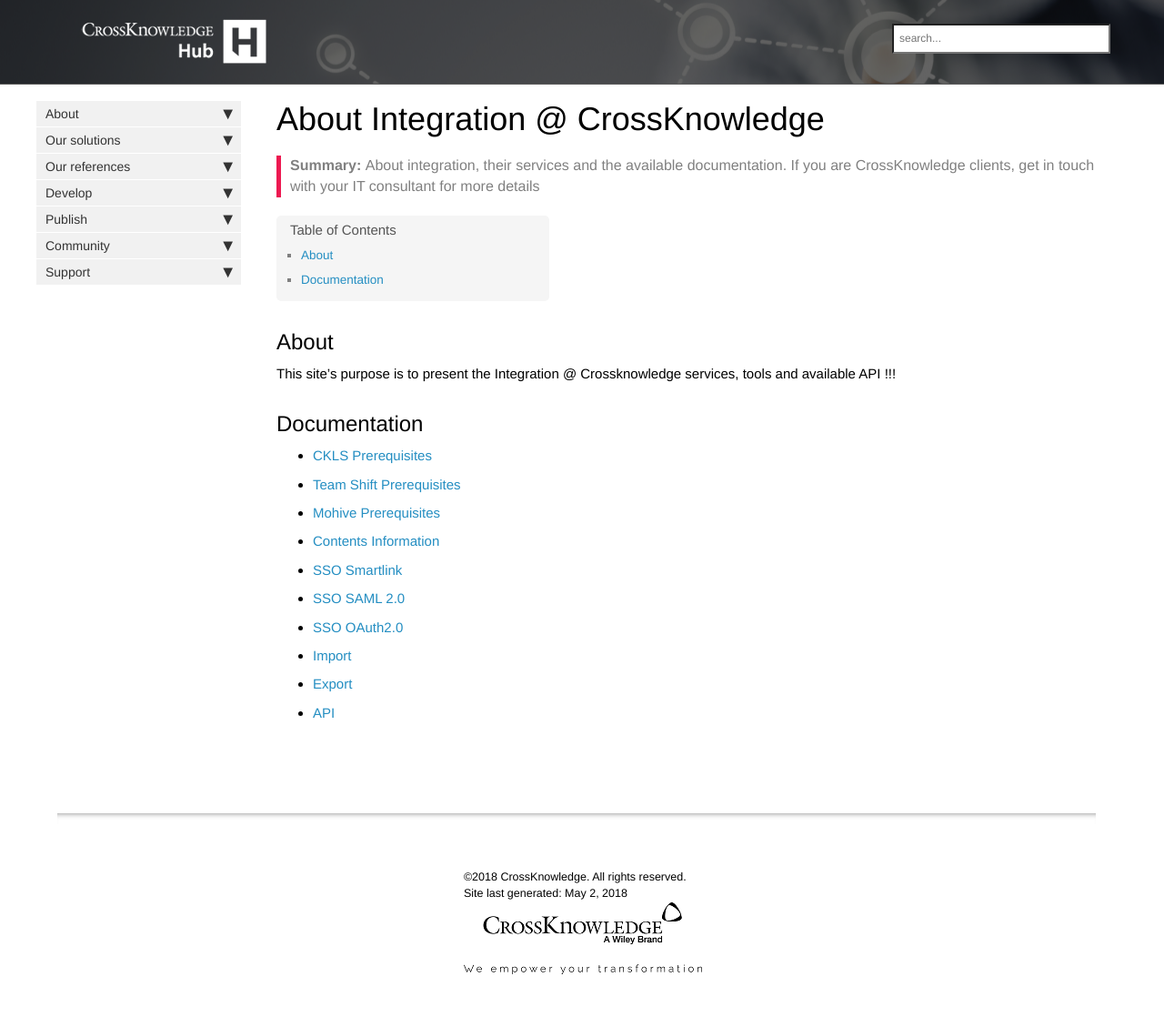
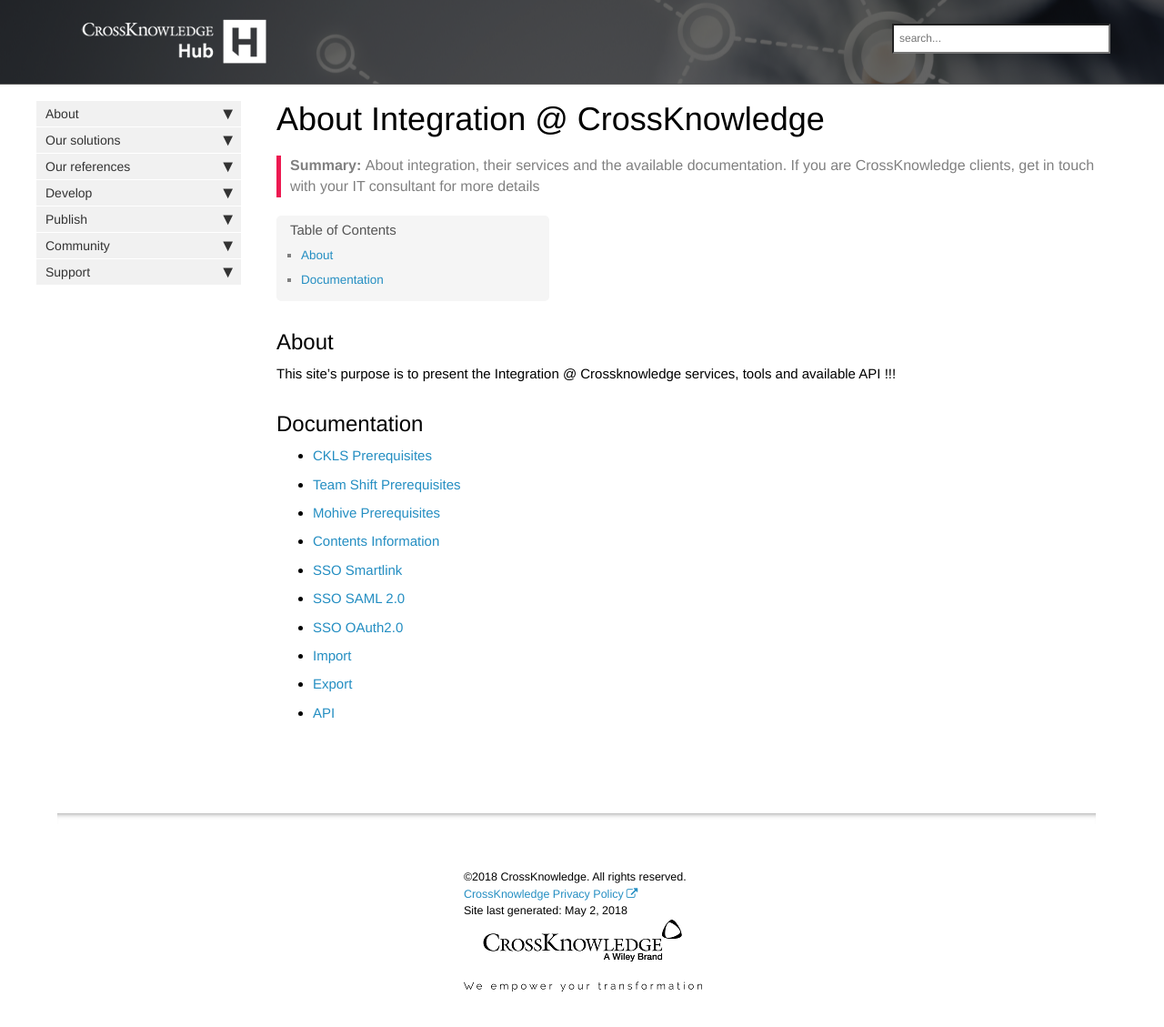
Before and after one commit to CrossKnowledgeIntegration/CrossKnowledgeIntegration.github.io, a Jekyll site: the page built from index.md, in a window 1280 px wide and 1150 px high. Shown: the top 1129 px of the window at 91% size. Built offline with Jekyll 4.4.1, drawn with Linux system fonts in a browser that asks for light colours; nearby versions of some CDN libraries; comment, search, counter and statistics services are not loaded.

Commit message:
privacy in footer
privacy policy

```diff
--- a/_includes/footer.html
+++ b/_includes/footer.html
@@ -2,6 +2,7 @@
             <div class="row">
                 <div class="col-lg-12 footer">
                &copy;{{ site.time | date: "%Y"  }} {{site.company_name}}. All rights reserved. <br />
+                            <a href="https://www.crossknowledge.com/privacy-policy">CrossKnowledge Privacy Policy</a><br/>
 {% if page.last_updated %}<span>Page last updated:</span> {{page.last_updated}}<br/>{% endif %} Site last generated: {{ site.time | date: "%b %-d, %Y"  }} <br />
 <p><img src="{{ "images/company_logo.png" }}" alt="Company logo"/></p>
                 </div>
```
